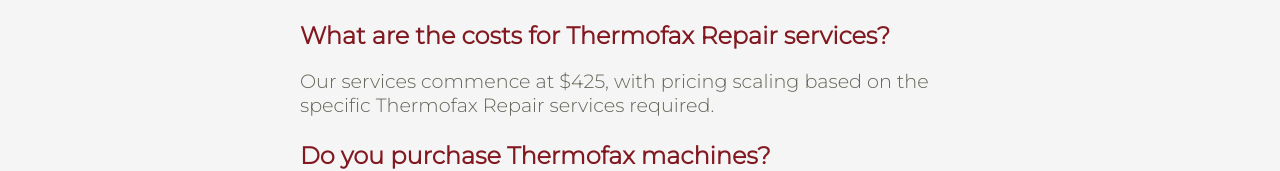
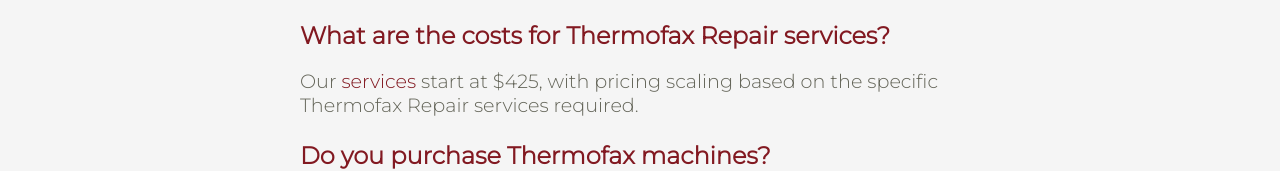
Before and after one commit to ciancimino/thermofaxrepairs.com, a plain HTML site: page faq.html in a window 1280 px wide. Shown: the part 633-804 px from the top of the page. Drawn offline with Linux system fonts and the light colour scheme.

Commit message:
adds link in faq section

```diff
--- a/faq.html
+++ b/faq.html
@@ -46,7 +46,7 @@
         </div>
         <div class="faq">
             <p class="question">What are the costs for Thermofax Repair services?</p>
-            <p class="answer">Our services commence at $425, with pricing scaling based on the specific Thermofax Repair services required.</p>
+            <p class="answer">Our <a href="services.html">services</a> start at $425, with pricing scaling based on the specific Thermofax Repair services required.</p>
         </div>
         <div class="faq">
             <p class="question">Do you purchase Thermofax machines?</p>
```
